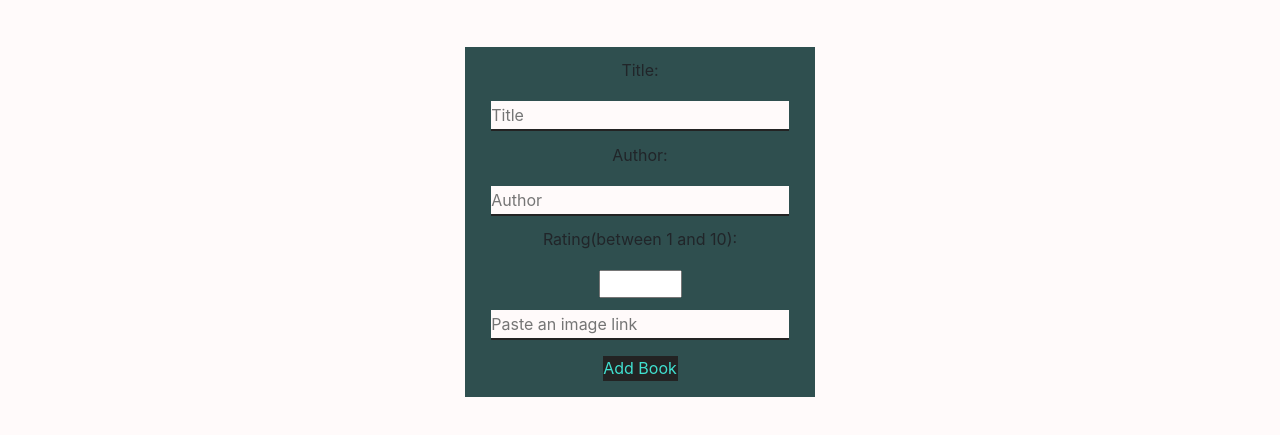
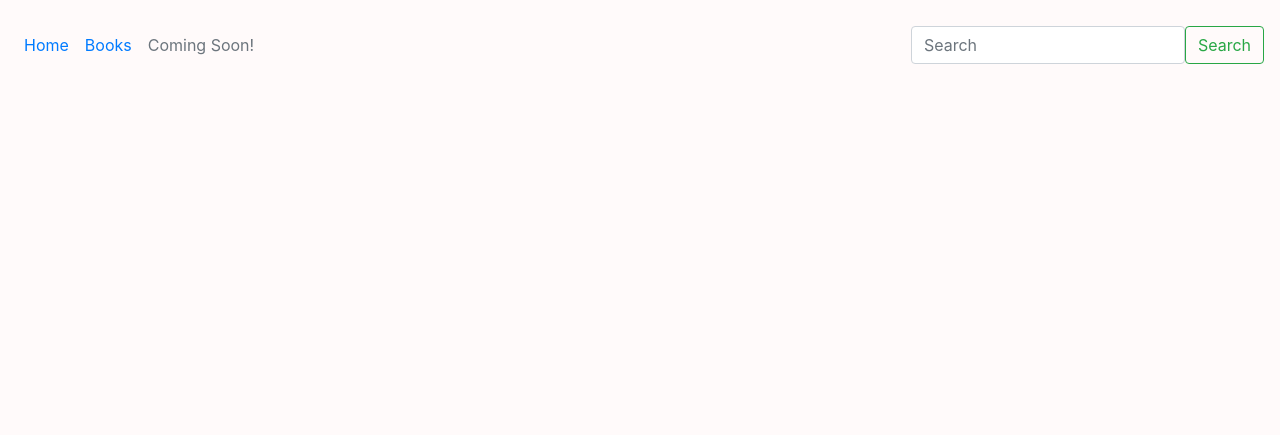
Before and after one commit to noormudassar/Bookkeeper, a website: page public/index.html in a window 1280 px wide. Shown: the part 63-498 px from the top of the page. Drawn offline with nearby package versions, Linux system fonts and the light colour scheme; no server answers.

Commit message:
added home page

```diff
--- a/public/index.html
+++ b/public/index.html
@@ -19,19 +19,52 @@
     <header>
       <h1>Bookeeper</h1>
     </header>
-    <main>
-      <form>
-        <label for="book-title">Title:</label>
-        <input type="text" id="book-title" placeholder="Title" />
-        <label for="book-author">Author:</label>
-        <input type="text" id="book-author" placeholder="Author" />
-        <label for="book-rating">Rating(between 1 and 10):</label>
-        <input type="number" id="book-rating" min="1" max="10" />
-        <input type="text" id="book-image" placeholder="Paste an image link" />
-        <button>Add Book</button>
-      </form>
-      <section id="books-container"></section>
-    </main>
+    <nav class="navbar navbar-expand-lg">
+      <button
+        class="navbar-toggler"
+        type="button"
+        data-toggle="collapse"
+        data-target="#navbarSupportedContent"
+        aria-controls="navbarSupportedContent"
+        aria-expanded="false"
+        aria-label="Toggle navigation"
+      >
+        <span class="navbar-toggler-icon"></span>
+      </button>
+
+      <div class="collapse navbar-collapse" id="navbarSupportedContent">
+        <ul class="navbar-nav mr-auto">
+          <li class="nav-item active">
+            <a class="nav-link" href="./index.html"
+              >Home <span class="sr-only">(current)</span></a
+            >
+          </li>
+          <li class="nav-item">
+            <a class="nav-link" href="/public/books.html">Books</a>
+          </li>
+            </a>
+          </li>
+          <li class="nav-item">
+            <a
+              class="nav-link disabled"
+              href="#"
+              tabindex="-1"
+              aria-disabled="true"
+              >Coming Soon!</a
+            >
+          </li>
+        </ul>
+        <form class="d-flex" role="search">
+          <input
+            class="form-control me-2"
+            type="search"
+            placeholder="Search"
+            aria-label="Search"
+          />
+          <button class="btn btn-outline-success" type="submit">Search</button>
+        </form>
+      </div>
+    </nav>
 
     <script src="https://unpkg.com/axios/dist/axios.min.js"></script>
     <script src="main.js"></script>
--- a/public/main.js
+++ b/public/main.js
@@ -46,7 +46,7 @@ function createBookCard(book) {
     <p class="title">${book.title}</p>
     <p class="author">${book.author}</p>
     <p class="rating">${book.rating}</p>
-    <button onclick="deleteBook(${book.id})">delete</button>
+    <button onclick="deleteBook(${book.id})" id="delete-button">delete</button>
     `;
 
   booksContainer.appendChild(bookCard);
--- a/public/style.css
+++ b/public/style.css
@@ -14,7 +14,7 @@ header {
   justify-content: center;
   align-items: center;
   color: darkslategray;
-  font-family: 'Bricolage Grotesque', sans-serif;;
+  font-family: "Bricolage Grotesque", sans-serif;
 }
 
 main {
@@ -22,7 +22,7 @@ main {
   justify-content: center;
 }
 
-form {
+#book-form {
   width: 350px;
   height: 350px;
   background-color: darkslategray;
@@ -34,7 +34,15 @@ form {
   margin: 30px;
 }
 
-button {
+#add-button {
+  background-color: #232323;
+  width: 75px;
+  height: 25px;
+  color: turquoise;
+  border: none;
+  margin: 5px;
+}
+#delete-button {
   background-color: #232323;
   width: 75px;
   height: 25px;
```
Also changed, not shown: public/books.html (added, +100 -0 lines).
